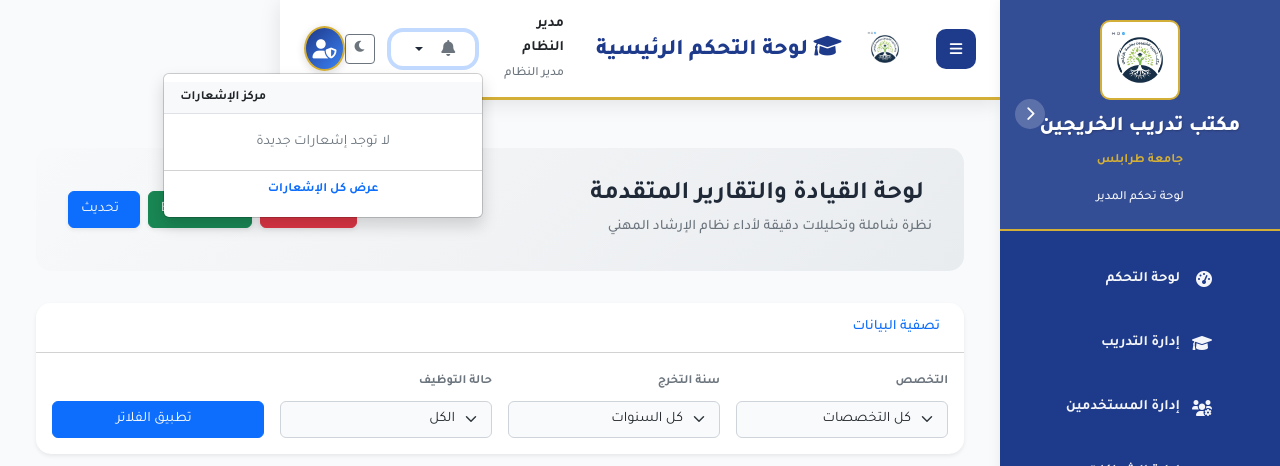
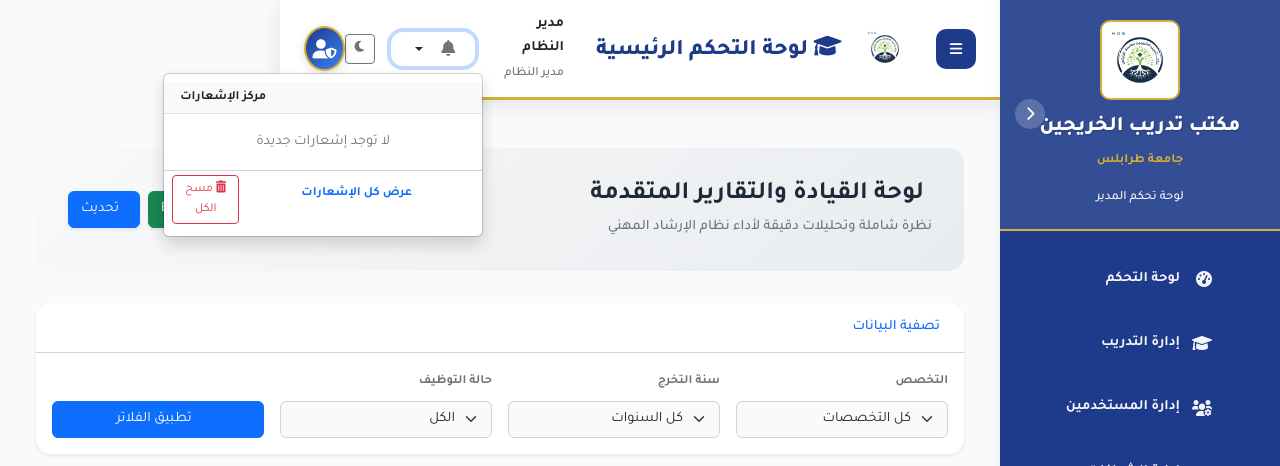
Before and after one commit to michelinehowes-cloud/GTS, a Laravel app: page /career-guidance/advanced-reports in a window 1280 px wide, after a click that opens the changed part. Shown: the top 466 px of the page. Run offline with Laravel 9, Linux system fonts and the light colour scheme; a user stored in the database is signed in; data comes from the database, SQL or seed files in the repository; data that the repository does not hold is empty; style sheets or scripts are compiled from the project's sources; parts of the project's set-up code (start-up, migrations or seed data) failed here and were passed over.

Commit message:
تطكبيق نسخة 6

```diff
--- a/resources/js/notification-handler.js
+++ b/resources/js/notification-handler.js
@@ -122,4 +122,63 @@ document.addEventListener('DOMContentLoaded', function () {
                 });
         });
     }
+
+    // وظيفة مسح كافة الإشعارات
+    const clearAllBtn = document.getElementById('clearAllNotifications');
+    if (clearAllBtn) {
+        clearAllBtn.addEventListener('click', function (e) {
+            e.preventDefault();
+            e.stopPropagation();
+
+            if (!confirm('هل أنت متأكد من مسح جميع الإشعارات؟')) {
+                return;
+            }
+
+            // تعطيل الزر أثناء المعالجة
+            this.disabled = true;
+            this.innerHTML = '<i class="fas fa-spinner fa-spin"></i> جاري المسح...';
+
+            // إرسال طلب مسح جميع الإشعارات
+            fetch('/notifications/read/delete', {
+                method: 'DELETE',
+                headers: {
+                    'Content-Type': 'application/json',
+                    'X-CSRF-TOKEN': document.querySelector('meta[name="csrf-token"]').content
+                }
+            })
+                .then(response => {
+                    if (!response.ok) {
+                        throw new Error('Failed to delete notifications');
+                    }
+                    return response.json();
+                })
+                .then(data => {
+                    // مسح القائمة
+                    const list = document.getElementById('notifications-list');
+                    list.innerHTML = '<li class="dropdown-item text-center text-muted py-3">لا توجد إشعارات جديدة</li>';
+
+                    // إزالة الشارة
+                    const badge = document.getElementById('notification-badge');
+                    if (badge) {
+                        badge.remove();
+                    }
+
+                    // إعادة تفعيل الزر
+                    this.disabled = false;
+                    this.innerHTML = '<i class="fas fa-trash-alt"></i> مسح الكل';
+
+                    // إظهار رسالة نجاح
+                    alert('تم مسح جميع الإشعارات بنجاح');
+                })
+                .catch(error => {
+                    console.error('Error deleting notifications:', error);
+
+                    // إعادة تفعيل الزر
+                    this.disabled = false;
+                    this.innerHTML = '<i class="fas fa-trash-alt"></i> مسح الكل';
+
+                    alert('حدث خطأ أثناء مسح الإشعارات. يرجى المحاولة مرة أخرى.');
+                });
+        });
+    }
 });
--- a/resources/views/layouts/app.blade.php
+++ b/resources/views/layouts/app.blade.php
@@ -158,14 +158,14 @@
                             <li class="nav-item">
                                 <a class="nav-link {{ Request::is('*dashboard*') ? 'active' : '' }}"
                                     href="{{
-                                                                                                                                                                                                                                                                                                                                                                                                                                                                                                                                                                                                                                                                        auth()->user()->role == 'graduate' ? route('graduate.dashboard') :
+                                                                                                                                                                                                                                                                                                                                                                                                                                                                                                                                                                                                                                                                                    auth()->user()->role == 'graduate' ? route('graduate.dashboard') :
                     (auth()->user()->role == 'training_coordinator' ? route('training-coordinator.dashboard') :
                         (auth()->user()->role == 'evaluation_followup' ? route('evaluation-followup.dashboard') :
                             (auth()->user()->role == 'career_guidance_officer' ? route('career-guidance.dashboard') :
                                 (auth()->user()->role == 'partnership_officer' ? route('partnership.dashboard') :
                                     (auth()->user()->role == 'company' ? route('company.dashboard') :
                                         route('admin.dashboard'))))))
-                                                                                                                                                                                                                                                                                                                                                                                                                                                                                                                                                                                                                                                                    }}">
+                                                                                                                                                                                                                                                                                                                                                                                                                                                                                                                                                                                                                                                                                }}">
                                     <i class="fas fa-tachometer-alt"></i>
                                     لوحة التحكم
                                 </a>
@@ -730,8 +730,14 @@
                                 <li>
                                     <hr class="dropdown-divider my-0">
                                 </li>
-                                <li><a class="dropdown-item text-center small text-primary fw-bold py-2"
-                                        href="{{ route('notifications.index') }}">عرض كل الإشعارات</a></li>
+                                <li class="d-flex justify-content-between px-2 py-1">
+                                    <a class="dropdown-item text-center small text-primary fw-bold py-2 flex-grow-1"
+                                        href="{{ route('notifications.index') }}">عرض كل الإشعارات</a>
+                                    <button id="clearAllNotifications" class="btn btn-sm btn-outline-danger py-1 px-2"
+                                        style="font-size: 0.75rem;">
+                                        <i class="fas fa-trash-alt"></i> مسح الكل
+                                    </button>
+                                </li>
                             </ul>
                         </div>
                     @endauth
```
